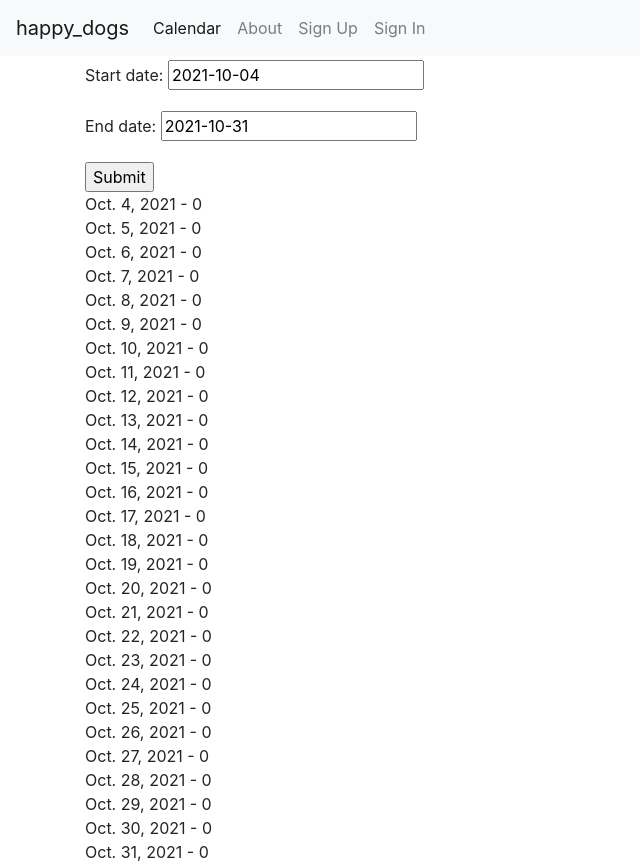
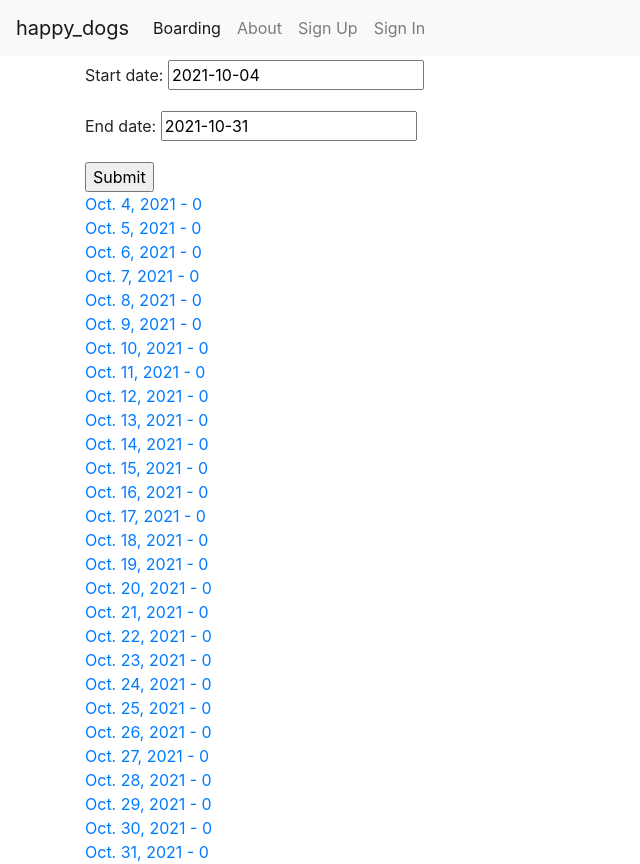
Before and after one commit to shuryhin-oleksandr/happy_dogs, a Django app: page /dogs/boarding/ in a window 1280 px wide. Shown: the whole page, without its empty margins (0-640 px from the left). Run offline with Django 3.2, Linux system fonts and the light colour scheme; data that the repository does not hold is empty; some libraries are stand-ins or nearby versions.

Commit message:
Adds error boarding for boarding day

```diff
--- a/happy_dogs/dogs/views.py
+++ b/happy_dogs/dogs/views.py
@@ -39,13 +39,13 @@ class BoardingView(TemplateView):
                 boarding_data.append(boarding_record)
 
         kwargs['filter_form'] = filter_form
-        kwargs['calendar_data'] = boarding_data
+        kwargs['boarding_data'] = boarding_data
         return super().get_context_data(**kwargs)
 
 
 class BoardingDayView(ListView):
     model = Visit
-    template_name = "dogs/boarding_visits_list.html"
+    template_name = "dogs/boarding-day.html"
 
     def get_calendar_date(self):
         year = self.kwargs.get("year")
@@ -54,8 +54,10 @@ class BoardingDayView(ListView):
         return date(year, month, day)
 
     def get_context_data(self, **kwargs):
-        kwargs['error_message'] = None
-
+        try:
+            self.get_calendar_date()
+        except ValueError:
+            kwargs['error_message'] = 'Invalid date format'
         return super().get_context_data(**kwargs)
 
     def get_queryset(self):
--- a/happy_dogs/templates/base.html
+++ b/happy_dogs/templates/base.html
@@ -62,7 +62,7 @@
     <div class="collapse navbar-collapse" id="navbarSupportedContent">
       <ul class="navbar-nav mr-auto">
         <li class="nav-item active">
-          <a class="nav-link" href="{% url 'dogs:boarding' %}">Calendar <span class="sr-only">(current)</span></a>
+          <a class="nav-link" href="{% url 'dogs:boarding' %}">Boarding <span class="sr-only">(current)</span></a>
         </li>
         <li class="nav-item">
           <a class="nav-link" href="{% url 'about' %}">About</a>
--- a/happy_dogs/templates/dogs/boarding_visits_list.html
+++ b/happy_dogs/templates/dogs/boarding-day.html
@@ -4,7 +4,10 @@
 {% block title %}Boarding calendar{% endblock %}
 
 {% block content %}
+  {{ error_message }}
   {% for visit in visit_list %}
-    <div>{{ visit.dog }}: {{ visit.start_date }} - {{ visit.end_date }}</div>
+    <div>
+      {{ visit.dog }}: {{ visit.start_date }} - {{ visit.end_date }}
+    </div>
   {% endfor %}
 {% endblock %}
--- a/happy_dogs/templates/dogs/boarding.html
+++ b/happy_dogs/templates/dogs/boarding.html
@@ -8,7 +8,12 @@
     {{ filter_form.as_p }}
     <input type="submit"/>
   </form>
-  {% for calendar_record in calendar_data %}
-    <div>{{ calendar_record.date }} - {{ calendar_record.dogs_count }}</div>
+  {% for boarding_record in boarding_data %}
+    <div>
+      <a
+        href="{% url 'dogs:boarding-day' year=boarding_record.date.year month=boarding_record.date.month day=boarding_record.date.day %}">
+        {{ boarding_record.date }} - {{ boarding_record.dogs_count }}
+      </a>
+    </div>
   {% endfor %}
 {% endblock %}
```
